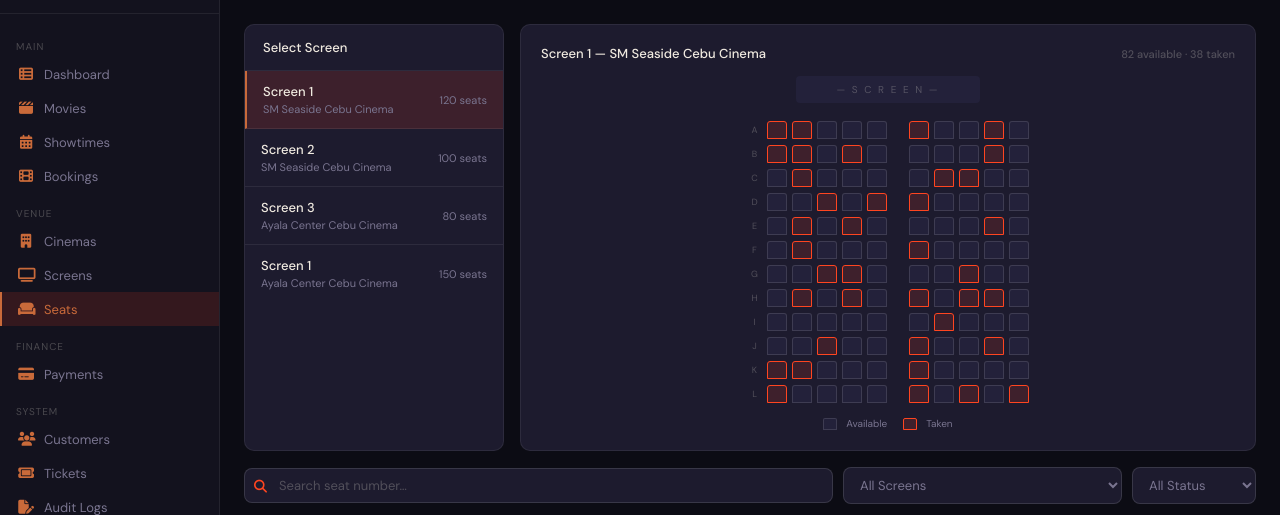
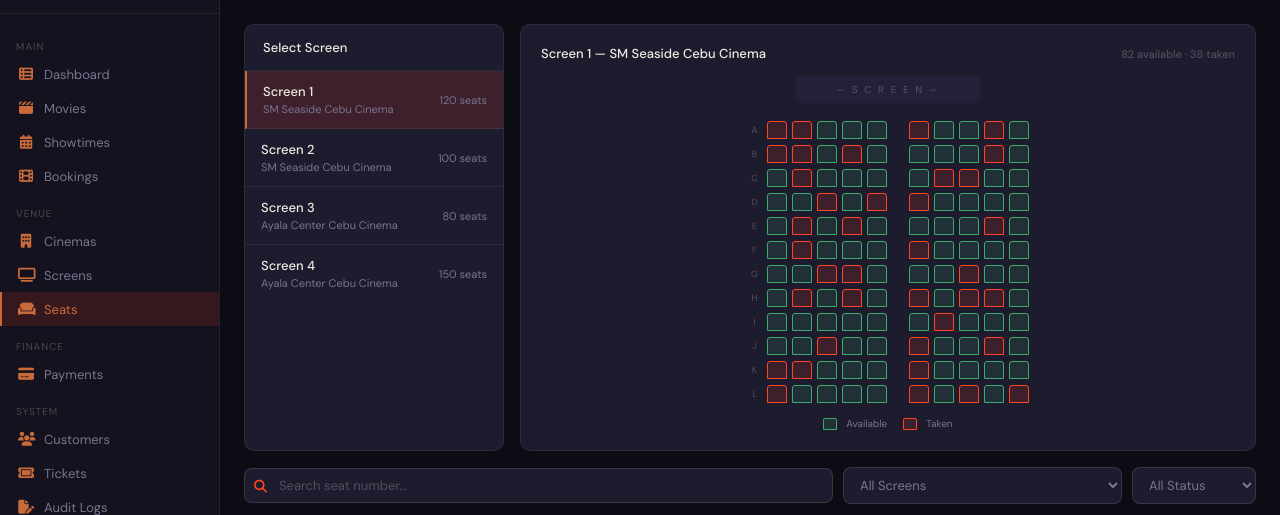
Before and after one commit to Meeue/CinemaClick, a PHP site: page /seats.html in a window 1280 px wide. Shown: the part 56-571 px from the top of the page. Run offline with PHP 8.4, Linux system fonts and the light colour scheme.

Commit message:
visibility

```diff
--- a/dashboard.html
+++ b/dashboard.html
@@ -51,8 +51,8 @@ document.getElementById('pageContent').innerHTML = `
         <div class="screen-lbl">— screen —</div>
         <div class="seat-rows-db" id="dbSeatMap"></div>
         <div class="seat-legend">
-          <div class="legend-item"><div class="legend-dot" style="background:var(--bg-surface2);border:.5px solid var(--border-md)"></div>Available</div>
-          <div class="legend-item"><div class="legend-dot" style="background:var(--border)"></div>Taken</div>
+          <div class="legend-item"><div class="legend-dot" style="background:var(--success-dim);border:.5px solid var(--success)"></div>Available</div>
+          <div class="legend-item"><div class="legend-dot" style="background:var(--danger-dim);border:.5px solid var(--danger)"></div>Taken</div>
         </div>
       </div>
     </div>
--- a/data.js
+++ b/data.js
@@ -47,7 +47,7 @@ var screens = [
   {screen_id:'SCR-001', screen_name:'Screen 1', cinema_id:'CIN-001', total_seats:120},
   {screen_id:'SCR-002', screen_name:'Screen 2', cinema_id:'CIN-001', total_seats:100},
   {screen_id:'SCR-003', screen_name:'Screen 3', cinema_id:'CIN-002', total_seats:80},
-  {screen_id:'SCR-004', screen_name:'Screen 1', cinema_id:'CIN-002', total_seats:150},
+  {screen_id:'SCR-004', screen_name:'Screen 4', cinema_id:'CIN-002', total_seats:150},
 ];
 
 var seats = [];
--- a/movies.html
+++ b/movies.html
@@ -69,7 +69,7 @@
           <select class="filter-select" id="mvRating" onchange="renderMovies()">
             <option value="">All Ratings</option><option>G</option><option>PG</option><option>PG-13</option><option>R</option><option>R-18</option>
           </select>
-          <div style="font-size:12px;color:rgba(255,255,255,.3)" id="mvCount"></div>
+          <div style="font-size:12px;color:var(--text-faint)" id="mvCount"></div>
         </div>
         <div class="movies-grid" id="mvGrid"></div>
       `;
--- a/seats.html
+++ b/seats.html
@@ -20,7 +20,6 @@
         <div class="form-group"><label class="form-label">Seat ID</label><input class="form-input" id="fSeId" disabled style="opacity:.4"/></div>
         <div class="form-group"><label class="form-label">Screen</label><input class="form-input" id="fSeScr" disabled style="opacity:.4"/></div>
         <div class="form-group"><label class="form-label">Seat Number</label><input class="form-input" id="fSeNum" disabled style="opacity:.4"/></div>
-            </div>
         <div class="form-group full"><label class="form-label">Status *</label>
           <select class="form-select" id="fSeStat"><option>Available</option><option>Taken</option><option>Maintenance</option></select>
         </div>
--- a/styles.css
+++ b/styles.css
@@ -160,8 +160,8 @@ body{font-family:'DM Sans',sans-serif;}
 .seat-row-db{display:flex;align-items:center;gap:4px;}
 .row-lbl{font-size:9px;color:var(--text-faint);width:12px;text-align:center;}
 .db-seat{width:18px;height:16px;border-radius:3px 3px 0 0;cursor:pointer;transition:all .1s;}
-.db-seat.available{background:var(--bg-surface2);border:.5px solid var(--border-md);}.db-seat.available:hover{background:var(--success-dim);}
-.db-seat.taken{background:var(--border);cursor:not-allowed;}
+.db-seat.available{background:var(--success-dim);border:.5px solid var(--success);}
+.db-seat.taken{background:var(--danger-dim);border:.5px solid var(--danger);cursor:not-allowed;}
 .db-seat.selected{background:var(--accent);}
 .db-seat.vip{background:var(--gold-dim);border:.5px solid var(--gold);}.db-seat.vip:hover{background:var(--gold-dim);filter:brightness(1.2);}
 .seat-gap-db{width:10px;}
@@ -272,7 +272,7 @@ tbody td{padding:13px 16px;font-size:13px;color:var(--text-muted);vertical-align
 .vis-row{display:flex;align-items:center;gap:5px;}
 .vis-rl{font-size:9px;color:var(--text-faint);width:14px;text-align:center;flex-shrink:0;}
 .vs{width:20px;height:18px;border-radius:3px 3px 0 0;flex-shrink:0;}
-.vs.va{background:var(--bg-surface2);border:.5px solid var(--border-md);}
+.vs.va{background:var(--success-dim);border:.5px solid var(--success);}
 .vs.vt{background:var(--danger-dim);border:.5px solid var(--danger);}
 .vs.vv{background:var(--gold-dim);border:.5px solid var(--gold);}
 .vis-gap{width:12px;flex-shrink:0;}
```
Lines whose indentation alone changed are shown as unchanged.
